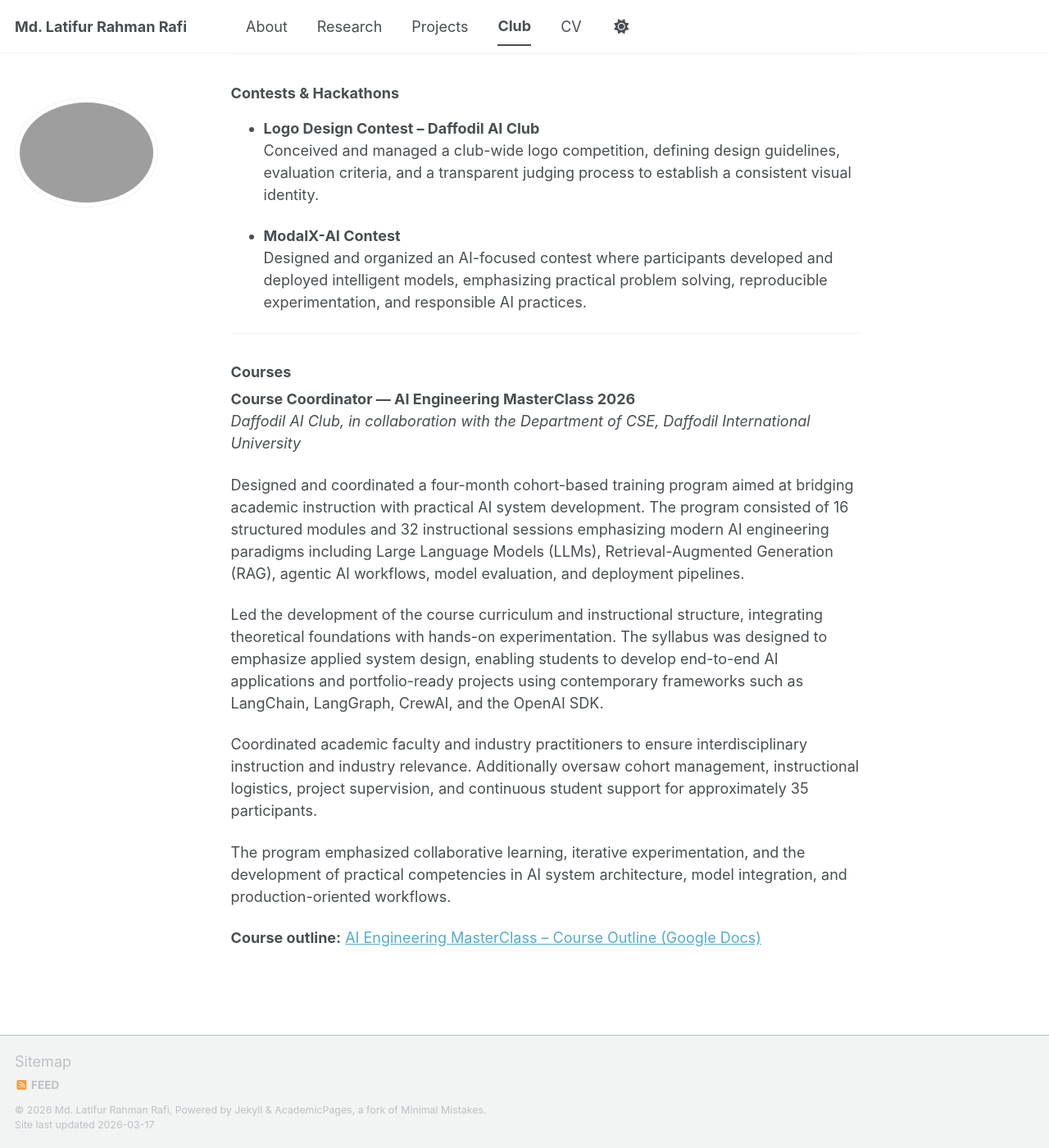
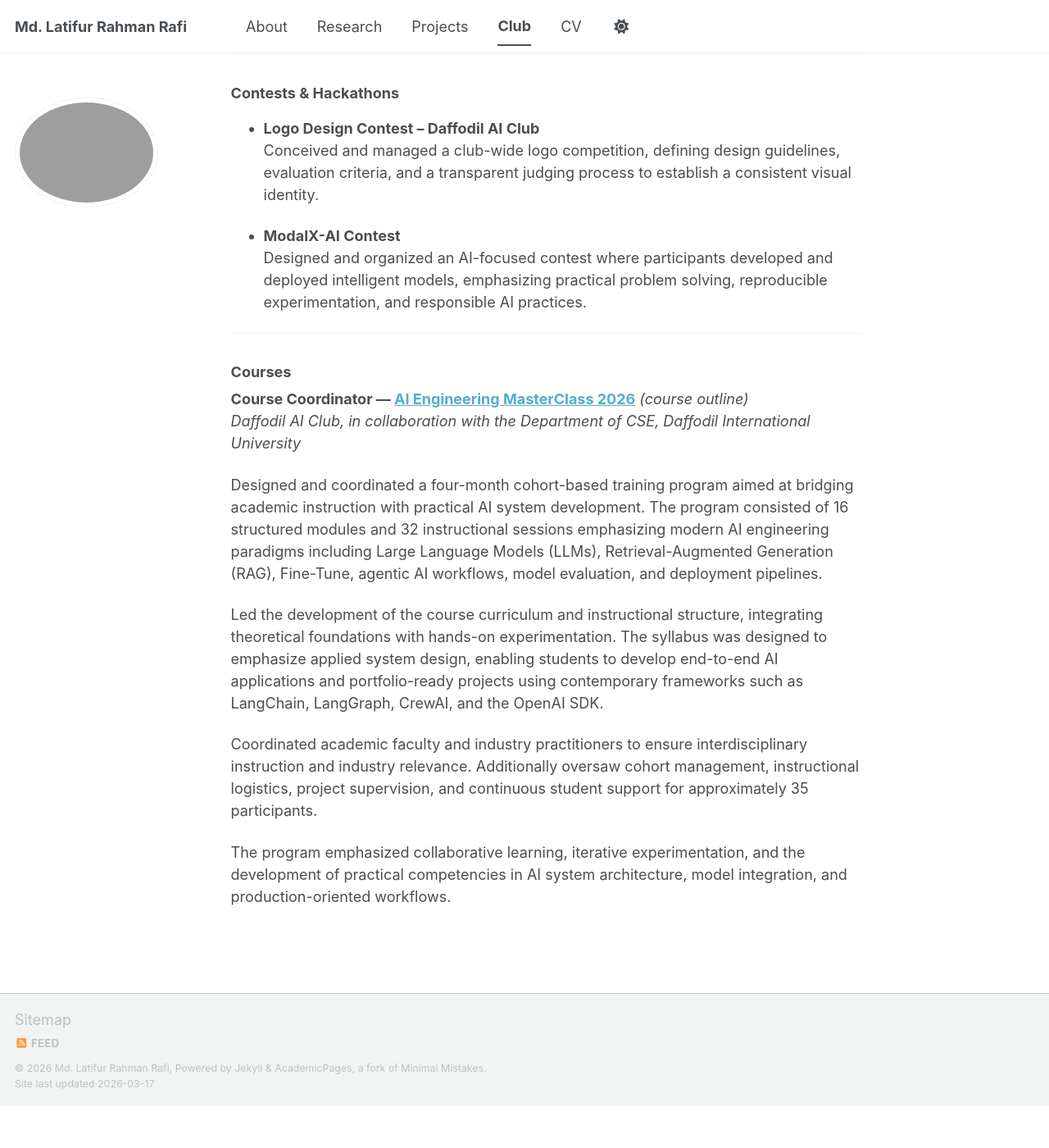
Before and after one commit to latifurrafi/latifurrafi.github.io, a Jekyll site: the page built from club.md, in a window 1280 px wide and 1400 px high, scrolled down 769 px. Shown: the whole window at 82% size. Built offline with Jekyll 4.4.1, drawn with Linux system fonts in a browser that asks for light colours; a script bundle is joined from its source files by our own code; library files that are not in the unit come from our copies; after the commit the page ends 2118 px from its top, so only the background shows below that.

Commit message:
fixed by cursor_v8

```diff
--- a/club.md
+++ b/club.md
@@ -39,15 +39,13 @@ As Organizing Secretary of the **Daffodil AI Club**, I design and coordinate act
 
 ### Courses
 
-**Course Coordinator — AI Engineering MasterClass 2026**
+**Course Coordinator — [AI Engineering MasterClass 2026](https://docs.google.com/document/d/1eMippcuLwi1zSme3w43ByQTkYsxjdau_fN6jpnGbtx8/edit?tab=t.0#heading=h.m1jksmpvtkh5)** *(course outline)*
 *Daffodil AI Club, in collaboration with the Department of CSE, Daffodil International University*
 
-Designed and coordinated a four-month cohort-based training program aimed at bridging academic instruction with practical AI system development. The program consisted of 16 structured modules and 32 instructional sessions emphasizing modern AI engineering paradigms including Large Language Models (LLMs), Retrieval-Augmented Generation (RAG), agentic AI workflows, model evaluation, and deployment pipelines.
+Designed and coordinated a four-month cohort-based training program aimed at bridging academic instruction with practical AI system development. The program consisted of 16 structured modules and 32 instructional sessions emphasizing modern AI engineering paradigms including Large Language Models (LLMs), Retrieval-Augmented Generation (RAG), Fine-Tune, agentic AI workflows, model evaluation, and deployment pipelines.
 
 Led the development of the course curriculum and instructional structure, integrating theoretical foundations with hands-on experimentation. The syllabus was designed to emphasize applied system design, enabling students to develop end-to-end AI applications and portfolio-ready projects using contemporary frameworks such as LangChain, LangGraph, CrewAI, and the OpenAI SDK.
 
 Coordinated academic faculty and industry practitioners to ensure interdisciplinary instruction and industry relevance. Additionally oversaw cohort management, instructional logistics, project supervision, and continuous student support for approximately 35 participants.
 
 The program emphasized collaborative learning, iterative experimentation, and the development of practical competencies in AI system architecture, model integration, and production-oriented workflows.
-
-**Course outline:** [AI Engineering MasterClass – Course Outline (Google Docs)](https://docs.google.com/document/d/1eMippcuLwi1zSme3w43ByQTkYsxjdau_fN6jpnGbtx8/edit?tab=t.0#heading=h.m1jksmpvtkh5)
```
